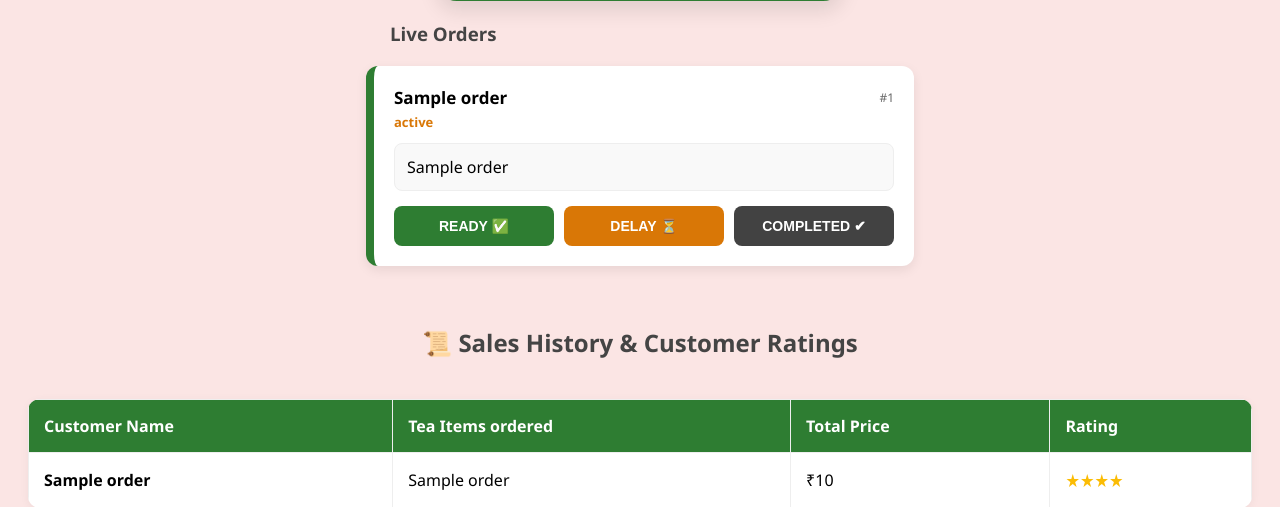
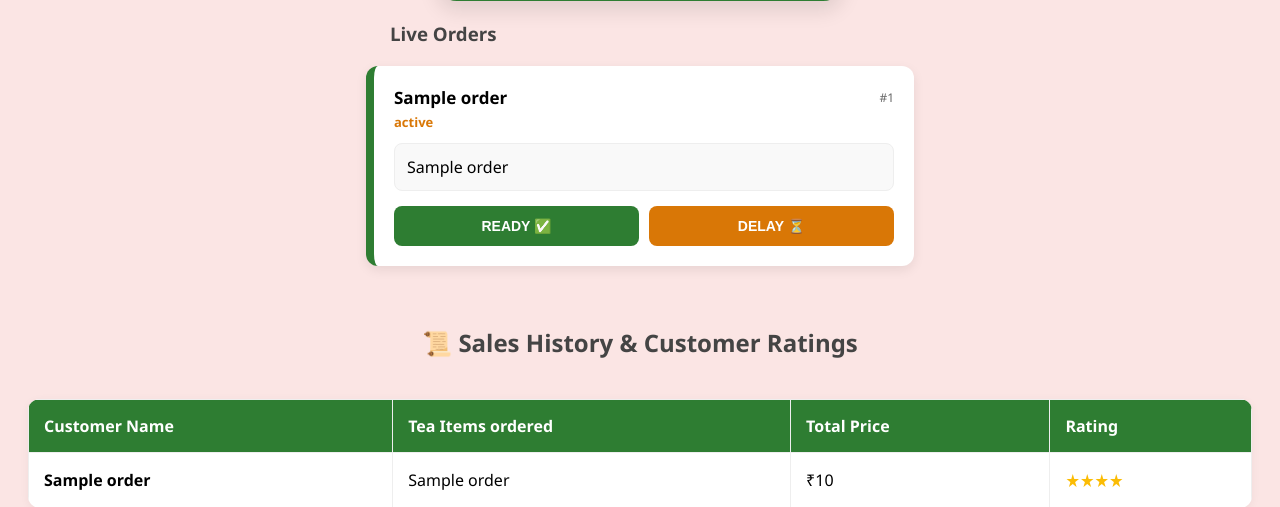
Before and after one commit to santhoshaudipudi-ui/smart-tea-shop, a Flask app: page /owner in a window 1280 px wide. Shown: the part 740-1247 px from the top of the page. Run offline with Flask 3, Linux system fonts and the light colour scheme; the visitor is signed in with stand-in values (Sample User, id 1); tables that the repository leaves empty hold one stand-in row (values such as "Sample post").

Commit message:
removed completed button

```diff
--- a/templates/owner.html
+++ b/templates/owner.html
@@ -20,18 +20,7 @@
         .btn-group { display: flex; gap: 10px; margin-top: 15px; }
         .btn-ready { background: #2e7d32; color: white; flex: 1; padding: 12px; border: none; border-radius: 8px; cursor: pointer; font-weight: bold; font-size: 14px; }
         .btn-delay { background: #d97706; color: white; flex: 1; padding: 12px; border: none; border-radius: 8px; cursor: pointer; font-weight: bold; font-size: 14px; }
-        .btn-complete {
-    background: #424242;
-    color: white;
-    flex: 1;
-    padding: 12px;
-    border: none;
-    border-radius: 8px;
-    cursor: pointer;
-    font-weight: bold;
-    font-size: 14px;
-}
-        /* History Table */
+               /* History Table */
         table { width: 100%; border-collapse: collapse; background: white; margin-top: 40px; border-radius: 12px; overflow: hidden; box-shadow: 0 2px 10px rgba(0,0,0,0.05); }
         th, td { border: 1px solid #eee; padding: 15px; text-align: left; }
         th { background: #2e7d32; color: white; }
@@ -131,10 +120,7 @@
                                 <div class="btn-group">
                                     <button class="btn-ready" onclick="changeStatus(${order.id},'ready')">READY ✅</button>
                                     <button class="btn-delay" onclick="changeStatus(${order.id},'delay')">DELAY ⏳</button>
-				    <button class="btn-complete"
-        onclick="updateStatus(${order.id}, 'completed')">
-    COMPLETED ✔
-</button>
+
                                 </div>
                             </div>`;
                     }
```
Also changed, not shown: ganesh_tea.db (deleted), 3 other files.
